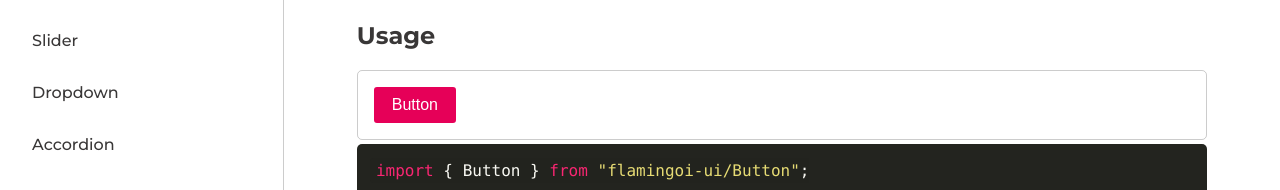
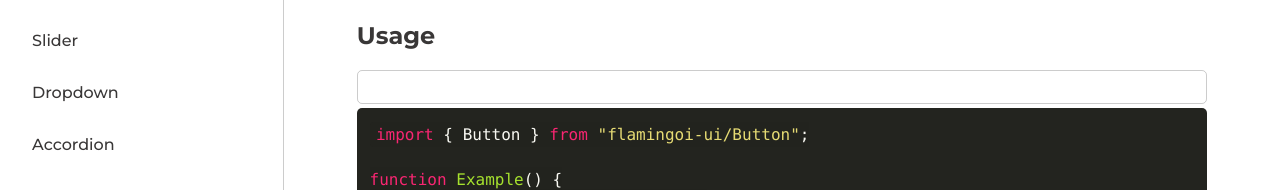
Before and after one commit to iamBevan/Accessible-React-Components, a Next.js app: page /components/button in a window 1280 px wide. Shown: the part 312-502 px from the top of the page. Built offline with nearby package versions, Linux system fonts and the light colour scheme.

Commit message:
add new functionality to component wrapper to handle child component's internal state

```diff
--- a/components/component-wrapper/component-wrapper.tsx
+++ b/components/component-wrapper/component-wrapper.tsx
@@ -1,12 +1,31 @@
-import React, { ReactNode } from "react"
+import React, { JSXElementConstructor, ReactElement, useState } from "react"
 import styles from "./component-wrapper.module.scss"
 
 interface ComponentWrapperProps {
-	children: ReactNode
+	children: ReactElement<unknown, string | JSXElementConstructor<unknown>>
+	checkbox?: {
+		label: string
+	}
 }
 
-const ComponentWrapper: React.FC<ComponentWrapperProps> = ({ children }) => {
-	return <div className={styles["container"]}>{children}</div>
+const ComponentWrapper: React.FC<ComponentWrapperProps> = ({
+	children,
+	checkbox,
+}) => {
+	const [state, setState] = useState(true)
+
+	const toggleState = (): void => {
+		setState(!state)
+	}
+	return (
+		<div className={styles["container"]}>
+			{checkbox &&
+				React.cloneElement(children, {
+					checked: state,
+					setChecked: toggleState,
+				})}
+		</div>
+	)
 }
 
 export { ComponentWrapper }
--- a/mdx/components/checkbox.mdx
+++ b/mdx/components/checkbox.mdx
@@ -22,8 +22,8 @@ which means you'll have a working dual or tri-state toggle button regardless of
 
 ## Usage
 
-<ComponentWrapper>
-	<CheckboxComponent checked={false} label={"Checkbox"} />
+<ComponentWrapper checkbox>
+	<CheckboxComponent label="Checkbox" />
 </ComponentWrapper>
 
 ## Accessibility
```
